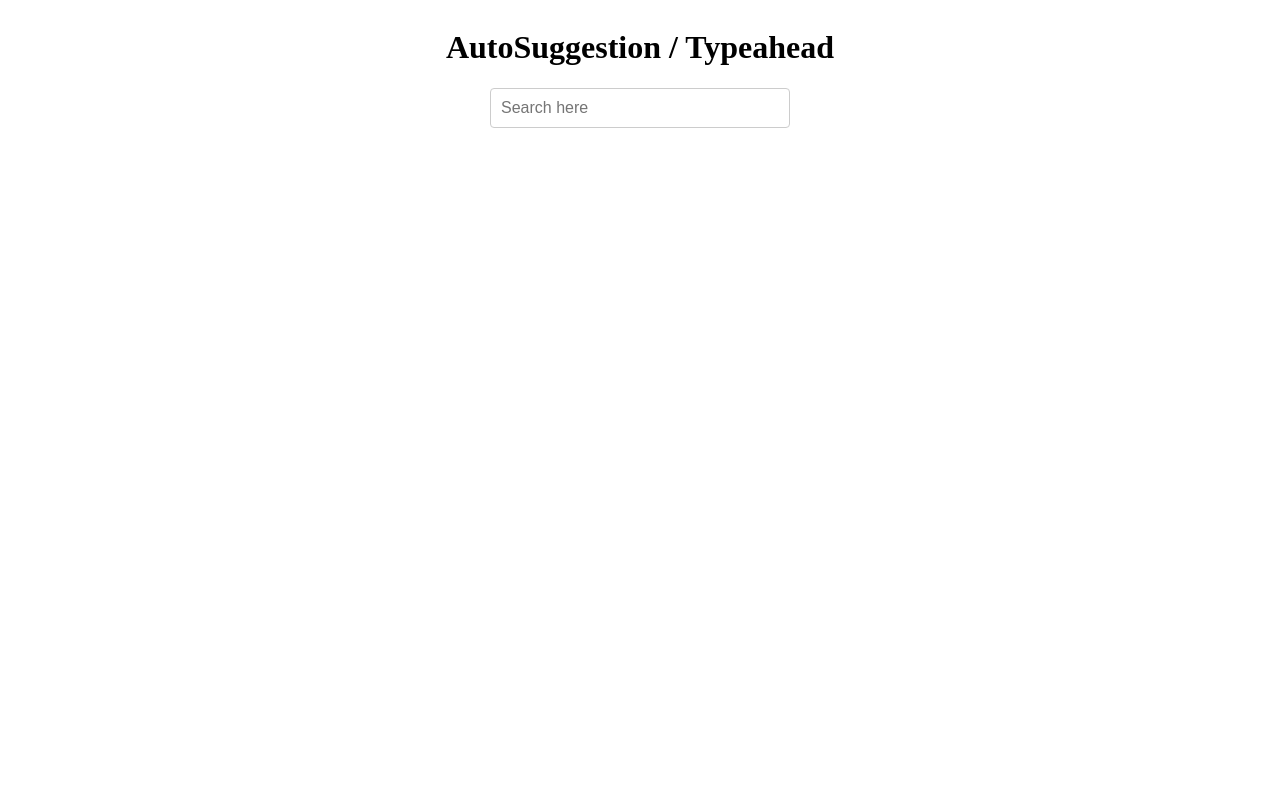
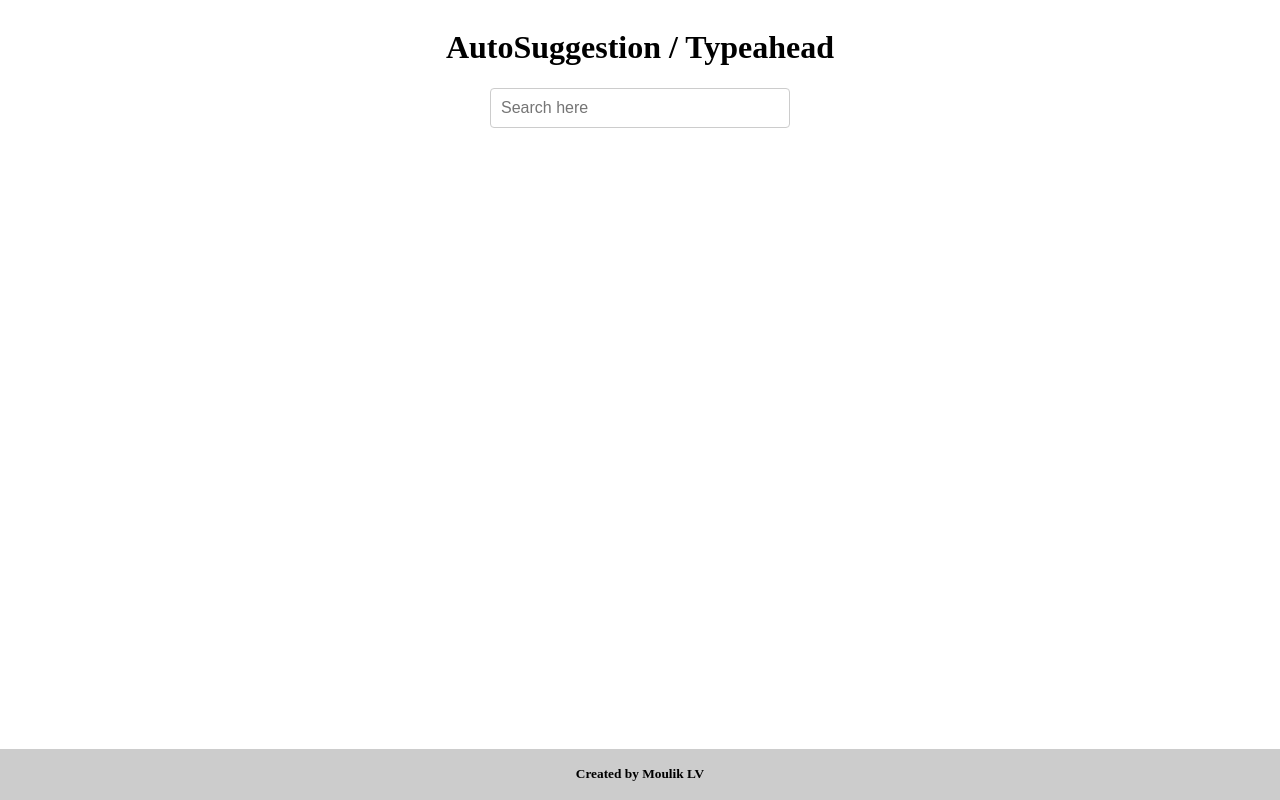
Before and after one commit to MoulikLV/AutoSuggestion-Search, a React (Vite) app: page / in a window 1280 px wide. Built offline with nearby package versions, Linux system fonts and the light colour scheme.

Commit message:
footer added

```diff
--- a/src/App.jsx
+++ b/src/App.jsx
@@ -5,6 +5,7 @@ import './App.css'
 import Autocomplete from './components/Autocomplete'
 import Showdata from './components/Showdata'
 import './components/styles.css'
+import Footer from './components/Footer'
 
 function App() {
 
@@ -54,6 +55,10 @@ useEffect(()=>{
         <Showdata data={data}/>
     </div>
 
+          <span className='footer'>
+             <Footer/>
+          </span>
+
     </div>
 
     </>
--- /dev/null
+++ b/src/components/Footer.jsx
@@ -0,0 +1,11 @@
+import React from 'react'
+
+const Footer = () => {
+  return (
+    <div>
+       <h4>Created by Moulik LV</h4>
+    </div>
+  )
+}
+
+export default Footer
--- a/src/components/styles.css
+++ b/src/components/styles.css
@@ -98,3 +98,15 @@
 .clear-icon:hover {
     color: #555;
 }
+
+.footer{
+    position: fixed;
+
+    width: 100%;
+    display: flex;
+    align-items: center;
+    justify-content: center;
+    bottom: 0;
+    font-size: smaller;
+    background-color: #ccc;
+}
```
